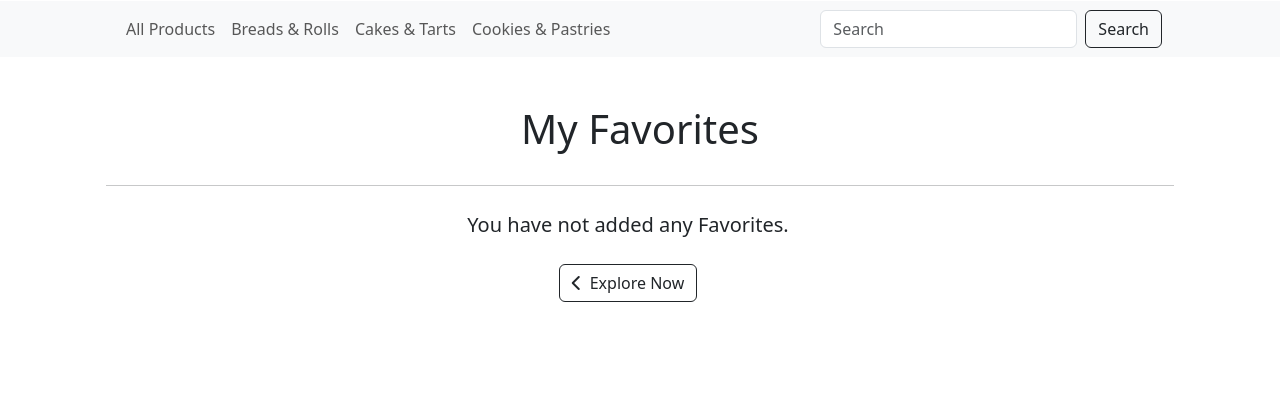
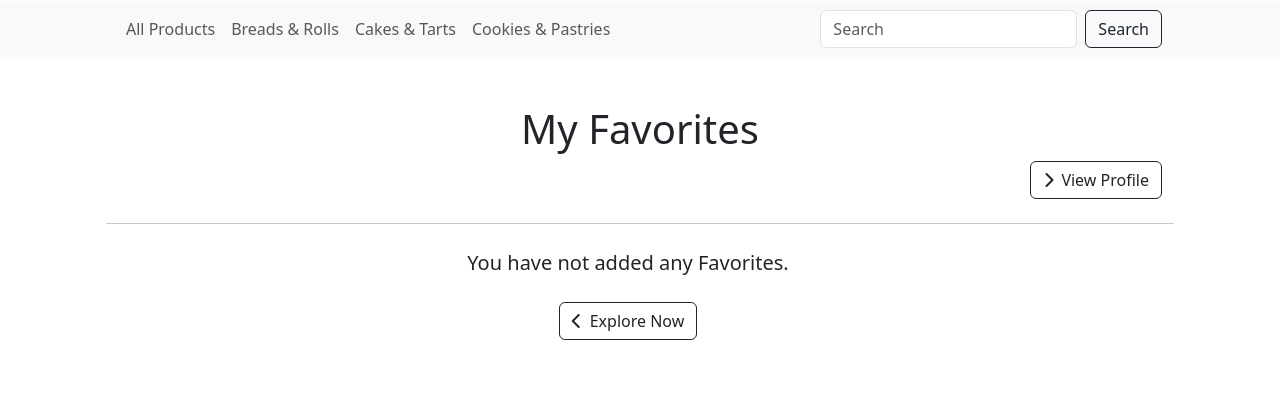
Before and after one commit to Sarah-Bue/bake-me-happy, a Django app: page /favorites/ in a window 1280 px wide. Shown: the part 354-753 px from the top of the page. Run offline with Django 4.2, Linux system fonts and the light colour scheme; the visitor is signed in with stand-in values (Sample User, id 1); data that the repository does not hold is empty; some libraries are stand-ins or nearby versions.

Commit message:
fix: update profile & favorites page to include crosslinks

```diff
--- a/favorites/templates/favorites/favorites.html
+++ b/favorites/templates/favorites/favorites.html
@@ -9,6 +9,14 @@
     <div class="container px-4 px-lg-5 py-5">
         <div class="row">
             <h1 class="text-center display-6">My Favorites</h1>
+
+            <!-- Link to Profile -->
+            <div class="col-12 text-end">
+                <a href="{% url 'profile' %}" class="btn btn-outline-dark" aria-label="View profile">
+                    <i class="fa-solid fa-chevron-right me-2" aria-hidden="true"></i>View Profile
+                </a>
+            </div>
+
             <hr class="my-4">
 
             {% if favorites %}
--- a/products/templates/products/product_detail.html
+++ b/products/templates/products/product_detail.html
@@ -117,6 +117,7 @@
                                         </span>
                                     </a>
                                 </div>
+                            </div>
                         </form>
                     </div>
                 </div>
--- a/templates/base.html
+++ b/templates/base.html
@@ -119,6 +119,7 @@
                                     <li><hr class="dropdown-divider" /></li>
                                 {% endif %}
                                 <li><a class="dropdown-item" href="{% url 'profile' %}">My Profile</a></li>
+                                <li><a class="dropdown-item" href="{% url 'favorites' %}">My Favorites</a></li>
                                 <li><a class="dropdown-item" href="{% url 'account_logout' %}" aria-label="Log out of your account">Logout</a></li>
                             {% else %}
                                     <li><a class="dropdown-item" href="{% url 'account_signup' %}" aria-label="Register for a new account">Register</a></li>
```
Also changed, not shown: profiles/templates/profiles/profile.html (+11 -2 lines).
